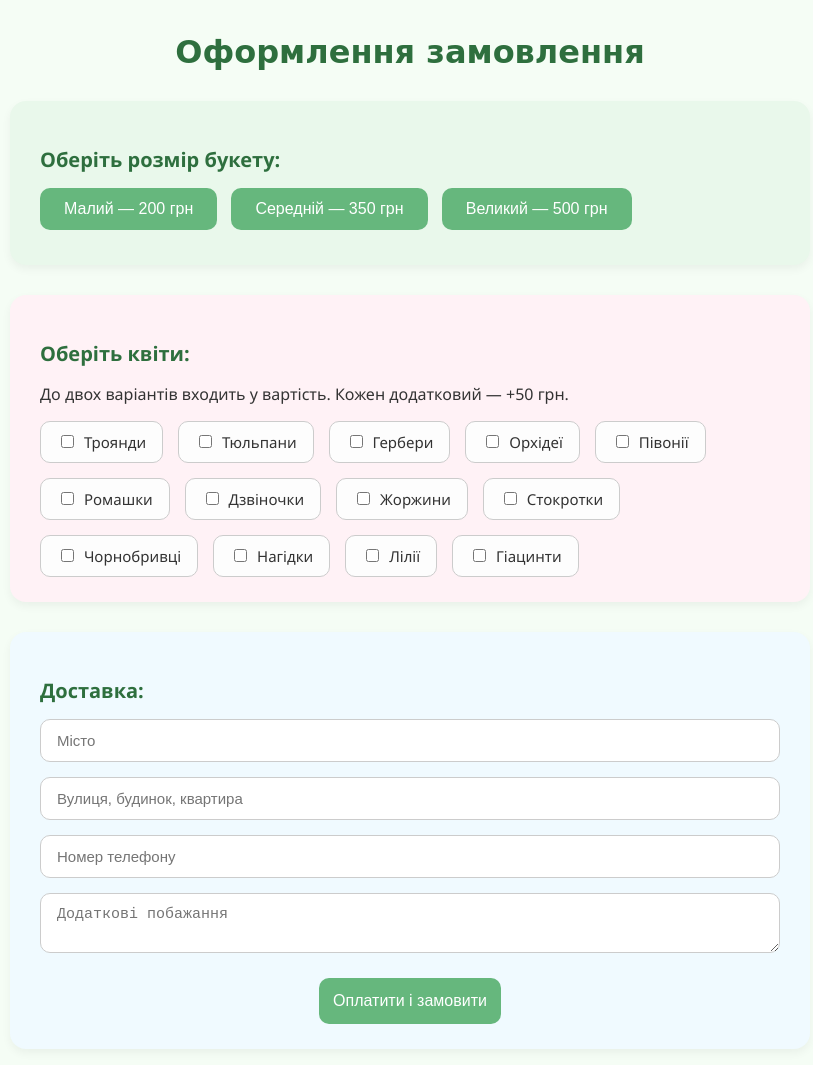
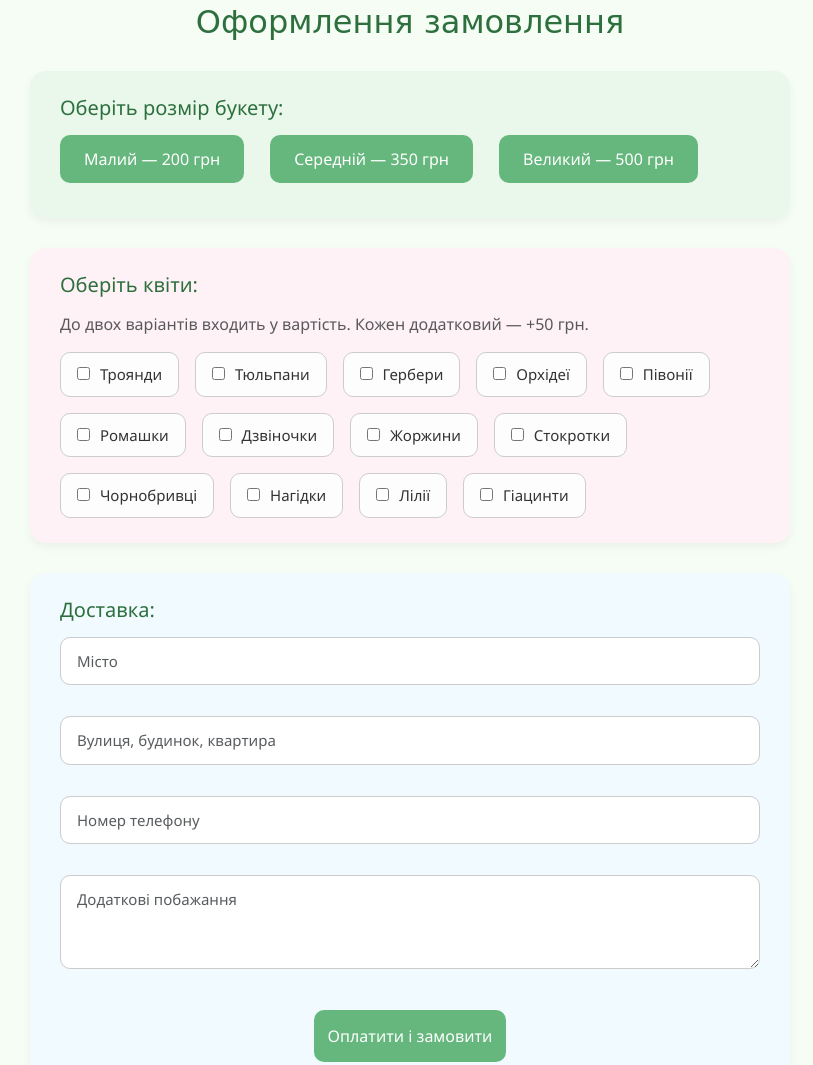
Before and after one commit to KyrylkoGuru/lab5, a plain HTML site: page order.html in a window 1280 px wide. Shown: the part 153-1218 px from the top of the page, without its empty margins (230-1043 px from the left). Drawn offline with nearby package versions, Linux system fonts and the light colour scheme.

Commit message:
added bootstrap

```diff
--- a/order.html
+++ b/order.html
@@ -4,9 +4,15 @@
   <meta charset="UTF-8">
   <meta name="viewport" content="width=device-width, initial-scale=1.0">
   <title>Оформити замовлення | Andromeda Garden</title>
+
+  <!-- Підключення Bootstrap -->
+  <link href="https://cdn.jsdelivr.net/npm/bootstrap@5.3.2/dist/css/bootstrap.min.css" rel="stylesheet">
+
+  <!-- Ваші стилі -->
   <link rel="stylesheet" href="styles/order.css">
 </head>
 <body>
+
   <!-- ХЕДЕР -->
   <header>
     <div class="logo-title">
@@ -22,18 +28,18 @@
       <!-- Розмір букету -->
       <div class="order-block">
         <h3>Оберіть розмір букету:</h3>
-        <div class="option-buttons">
-          <button>Малий — 200 грн</button>
-          <button>Середній — 350 грн</button>
-          <button>Великий — 500 грн</button>
+        <div class="option-buttons d-flex flex-wrap gap-3">
+          <button class="btn btn-outline-success">Малий — 200 грн</button>
+          <button class="btn btn-outline-success">Середній — 350 грн</button>
+          <button class="btn btn-outline-success">Великий — 500 грн</button>
         </div>
       </div>
 
       <!-- Наповнення -->
       <div class="order-block">
         <h3>Оберіть квіти:</h3>
-        <p class="note">До двох варіантів входить у вартість. Кожен додатковий — +50 грн.</p>
-        <div class="flower-icons">
+        <p class="note text-muted">До двох варіантів входить у вартість. Кожен додатковий — +50 грн.</p>
+        <div class="flower-icons d-flex flex-wrap gap-3">
           <label><input type="checkbox"> Троянди</label>
           <label><input type="checkbox"> Тюльпани</label>
           <label><input type="checkbox"> Гербери</label>
@@ -54,18 +60,27 @@
       <div class="order-block">
         <h3>Доставка:</h3>
         <form class="delivery-form">
-          <input type="text" placeholder="Місто" required>
-          <input type="text" placeholder="Вулиця, будинок, квартира" required>
-          <input type="tel" placeholder="Номер телефону" required>
-          <textarea placeholder="Додаткові побажання"></textarea>
-          <button type="submit">Оплатити і замовити</button>
+          <div class="mb-3">
+            <input type="text" class="form-control" placeholder="Місто" required>
+          </div>
+          <div class="mb-3">
+            <input type="text" class="form-control" placeholder="Вулиця, будинок, квартира" required>
+          </div>
+          <div class="mb-3">
+            <input type="tel" class="form-control" placeholder="Номер телефону" required>
+          </div>
+          <div class="mb-3">
+            <textarea class="form-control" rows="3" placeholder="Додаткові побажання"></textarea>
+          </div>
+          <button type="submit" class="btn btn-success">Оплатити і замовити</button>
         </form>
       </div>
     </section>
   </main>
 
-  <footer>
+  <footer class="text-center mt-5 py-3 bg-light">
     <p>&copy; 2025 Andromeda Garden. Усі права захищені.</p>
   </footer>
+
 </body>
 </html>
```
